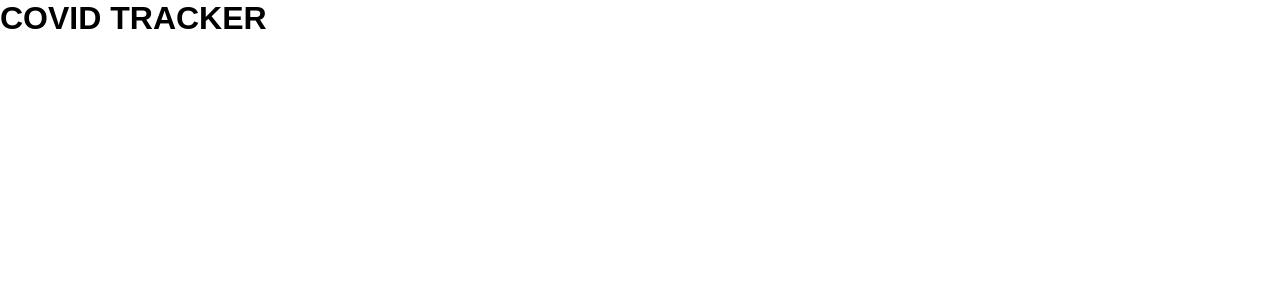
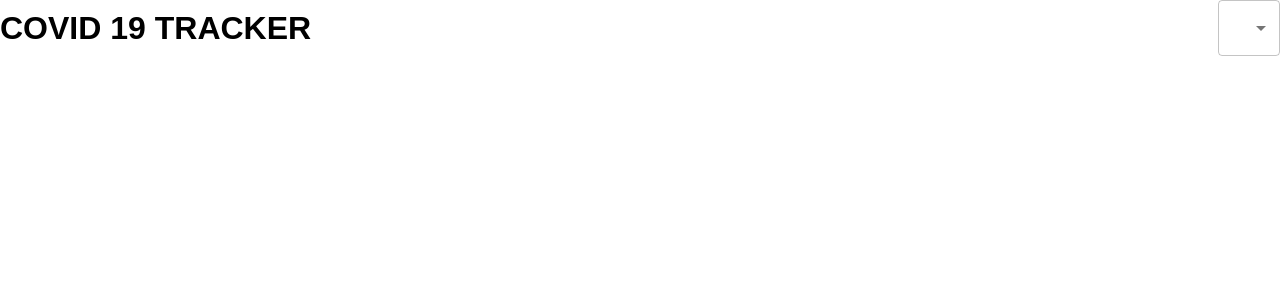
Before and after one commit to akinloluwami/covid-19-tracker, a React (Create React App) app: page / in a window 1280 px wide. Shown: the top 300 px of the page. Built offline with nearby package versions, Linux system fonts and the light colour scheme.

Commit message:
added countries drop-down using useState

```diff
--- a/src/App.css
+++ b/src/App.css
@@ -2,3 +2,9 @@
   margin: 0;
   padding: 0;
 }
+.app__header {
+  display: flex;
+  justify-content: space-between;
+  align-items: center;
+  margin-bottom: 20px;
+}
--- a/src/App.js
+++ b/src/App.js
@@ -1,7 +1,31 @@
+import { useState, useEffect } from "react";
+import "./App.css";
+import { FormControl, Select, MenuItem } from "@material-ui/core";
+
 function App() {
+  const [countries, setCountries] = useState(["Nigeria", "Ghana", "Canada"]);
   return (
-    <div>
-      <h1>COVID TRACKER</h1>
+    <div className="app">
+      <div className="app__header">
+        <h1>COVID 19 TRACKER</h1>
+        <FormControl className="app__dropdown">
+          <Select variant="outlined" value="abc">
+            {countries.map((country) => (
+              <MenuItem value={country}>{country}</MenuItem>
+            ))}
+          </Select>
+        </FormControl>
+      </div>
+      {/**Title and Dropdown */}
+
+      {/**Box */}
+      {/**Box */}
+      {/**Box */}
+
+      {/**Table*/}
+      {/**Graph */}
+
+      {/**Map */}
     </div>
   );
 }
```
